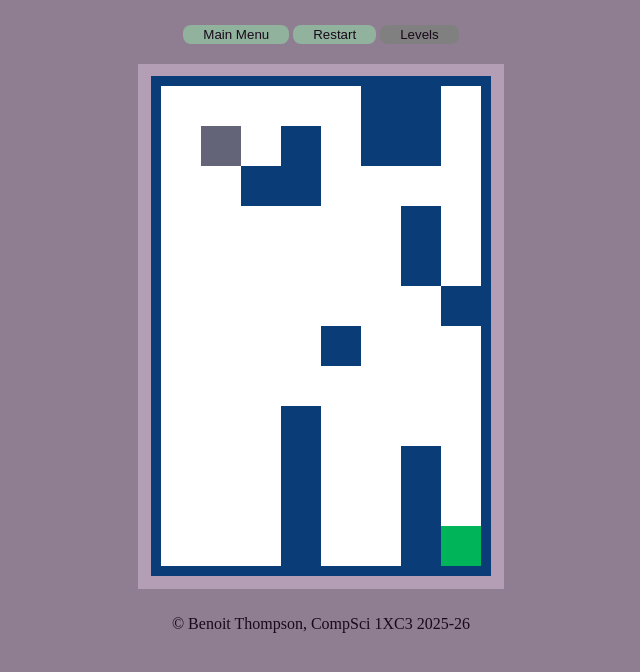
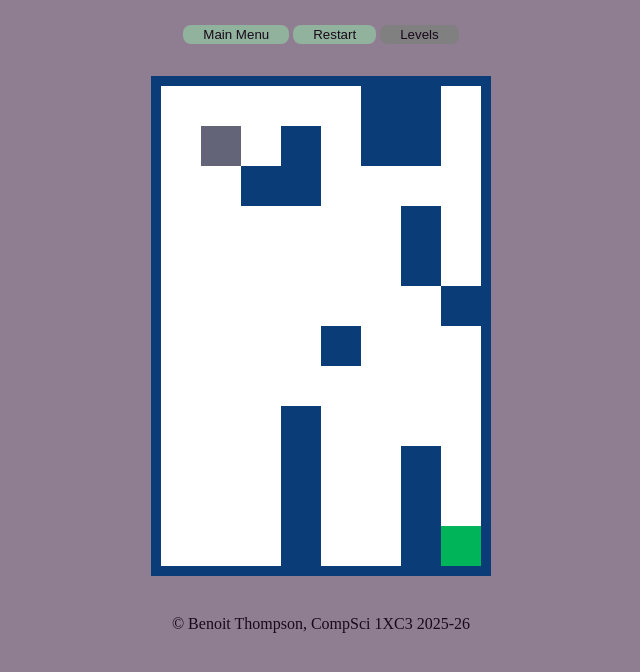
Before and after one commit to MossyConsole/square-swipe, a PHP site: page / in a window 1280 px wide. Shown: the part 115-787 px from the top of the page, without its empty margins (319-959 px from the left). Run offline with PHP 8.4, Linux system fonts and the light colour scheme.

Commit message:
style change

```diff
--- a/css/styles.css
+++ b/css/styles.css
@@ -72,7 +72,7 @@ h2 {
     align-items: center;
     min-width: 360px;
     min-height: 504px;
-    background-color: #B39EB5;
+    /*background-color: #B39EB5;*/
 }
 #canvas {
     border: solid 10px #0a3c78;
```
